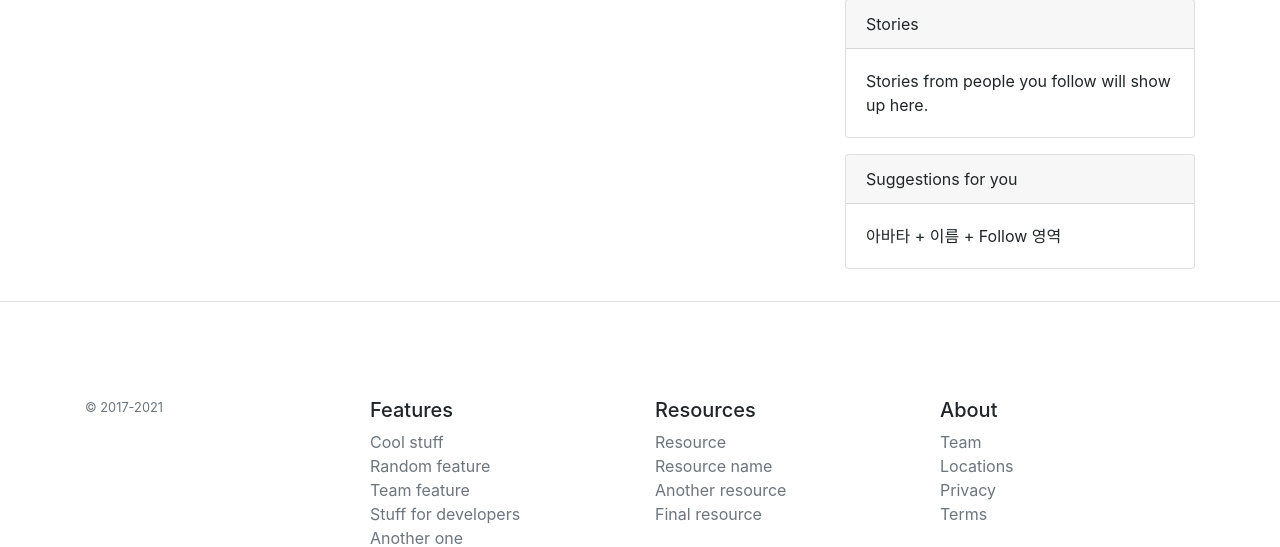
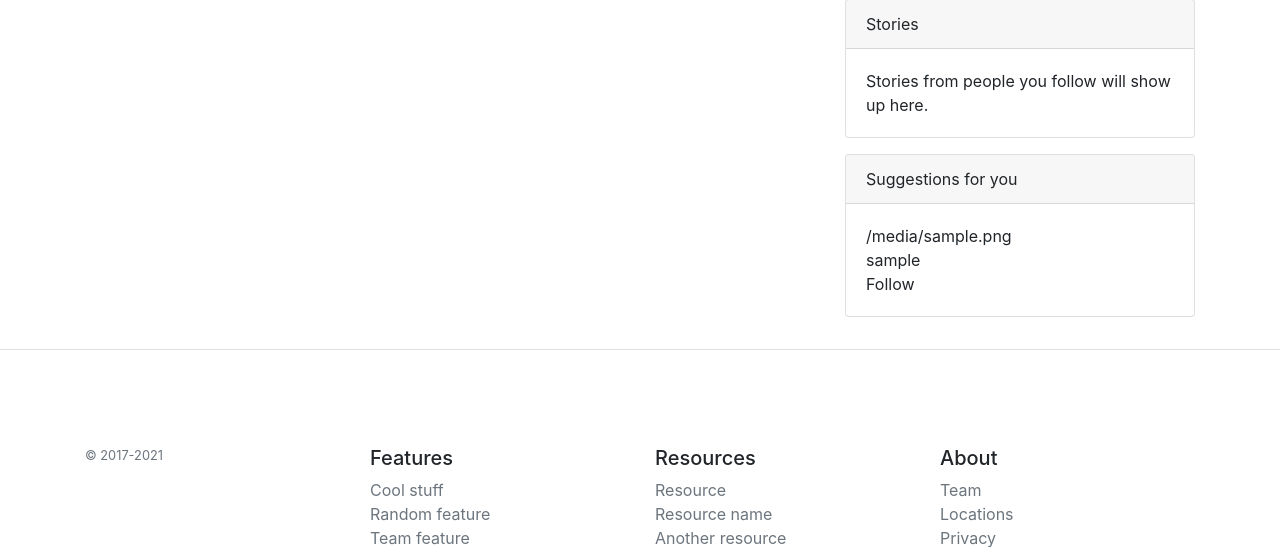
Before and after one commit to zalpheein/django-with-react-rev2, a Django app: page /instagram/ in a window 1280 px wide. Shown: the part 206-753 px from the top of the page. Run offline with Django 3.2, Linux system fonts and the light colour scheme; a user stored in the database is signed in; tables that the repository leaves empty hold one stand-in row (values such as "Sample post"); grey boxes marked "Sample" are stand-in pictures; some libraries are stand-ins or nearby versions.

Commit message:
sidebar 하단을 사용자 데이터로 변경... 추후 조각 html 페이지로 대체 예정...

```diff
--- a/instagram/templates/instagram/timeline_sidebar.html
+++ b/instagram/templates/instagram/timeline_sidebar.html
@@ -23,6 +23,8 @@
         Suggestions for you
     </div>
     <div class="card-body text_muted">
-        아바타 + 이름 + Follow 영역
+        {{ user.avatar_url }}<br />
+        {{ user.username }}<br />
+        <butt>Follow</butt>
     </div>
 </div>
```
